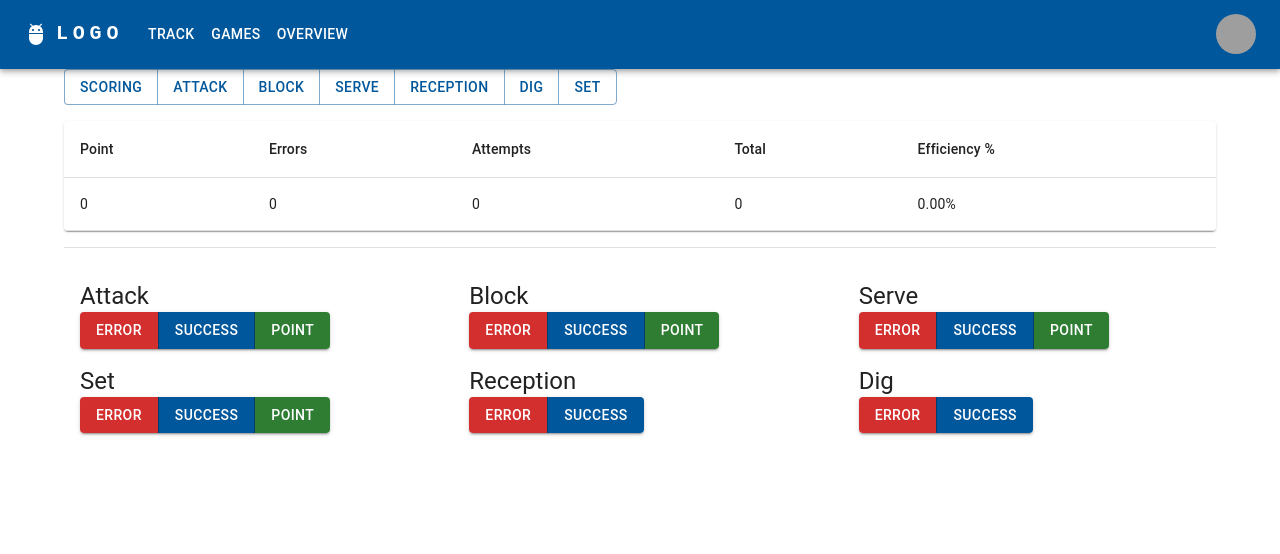
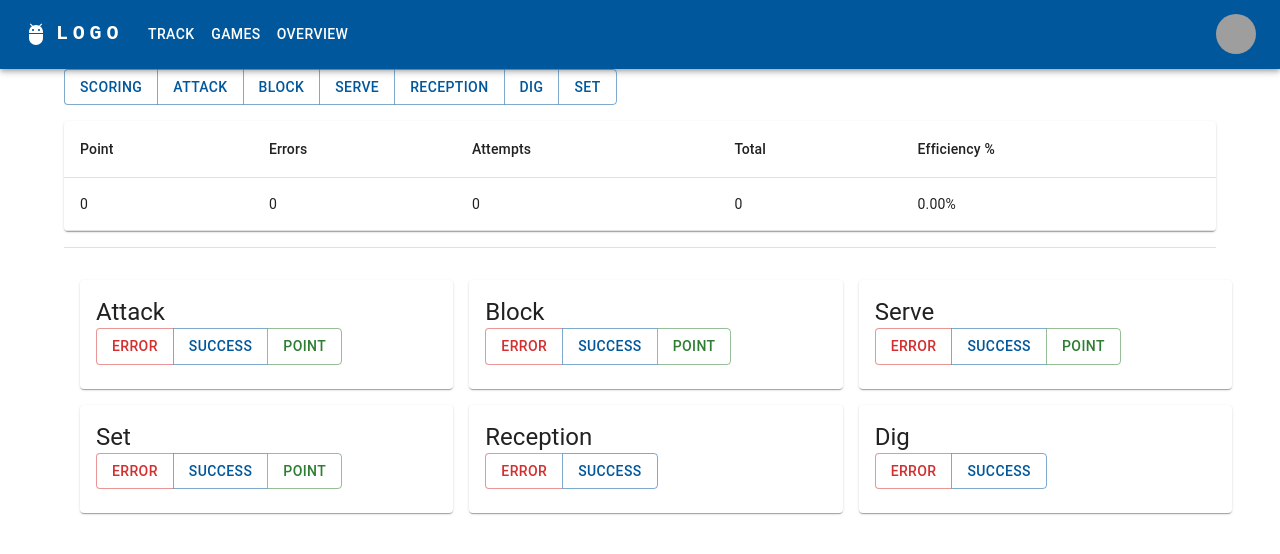
Before and after one commit to Angelo4/Volleyball-Stat-Tracker, a React (Create React App) app in the folder volleyball-stat-tracker-app/: page / in a window 1280 px wide. Shown: the top 554 px of the page. Built offline with nearby package versions, Linux system fonts and the light colour scheme; grey boxes are pictures that could not be loaded.

Commit message:
Put Action Button Groups on cards

```diff
--- a/volleyball-stat-tracker-app/src/components/vb_action_center/ActionButtonGroup.tsx
+++ b/volleyball-stat-tracker-app/src/components/vb_action_center/ActionButtonGroup.tsx
@@ -1,4 +1,14 @@
-import { Button, ButtonGroup, Grid, Typography } from '@mui/material';
+import {
+  Button,
+  ButtonGroup,
+  Card,
+  CardContent,
+  createTheme,
+  Grid,
+  Typography,
+} from '@mui/material';
+
+const theme = createTheme({});
 
 type ActionButtonGroupProps = {
   title: string;
@@ -11,8 +21,10 @@ type ActionButtonGroupProps = {
 const ActionButtonGroup = (props: ActionButtonGroupProps) => {
   return (
     <Grid item xs={4}>
+      <Card>
+        <CardContent>
           <Typography variant="h5">{props.title}</Typography>
-      <ButtonGroup variant="contained">
+          <ButtonGroup variant="outlined">
             <Button color="error" onClick={props.handleErrorClick}>
               Error
             </Button>
@@ -23,6 +35,8 @@ const ActionButtonGroup = (props: ActionButtonGroupProps) => {
               </Button>
             )}
           </ButtonGroup>
+        </CardContent>
+      </Card>
     </Grid>
   );
 };
```
Lines whose indentation alone changed are shown as unchanged.
